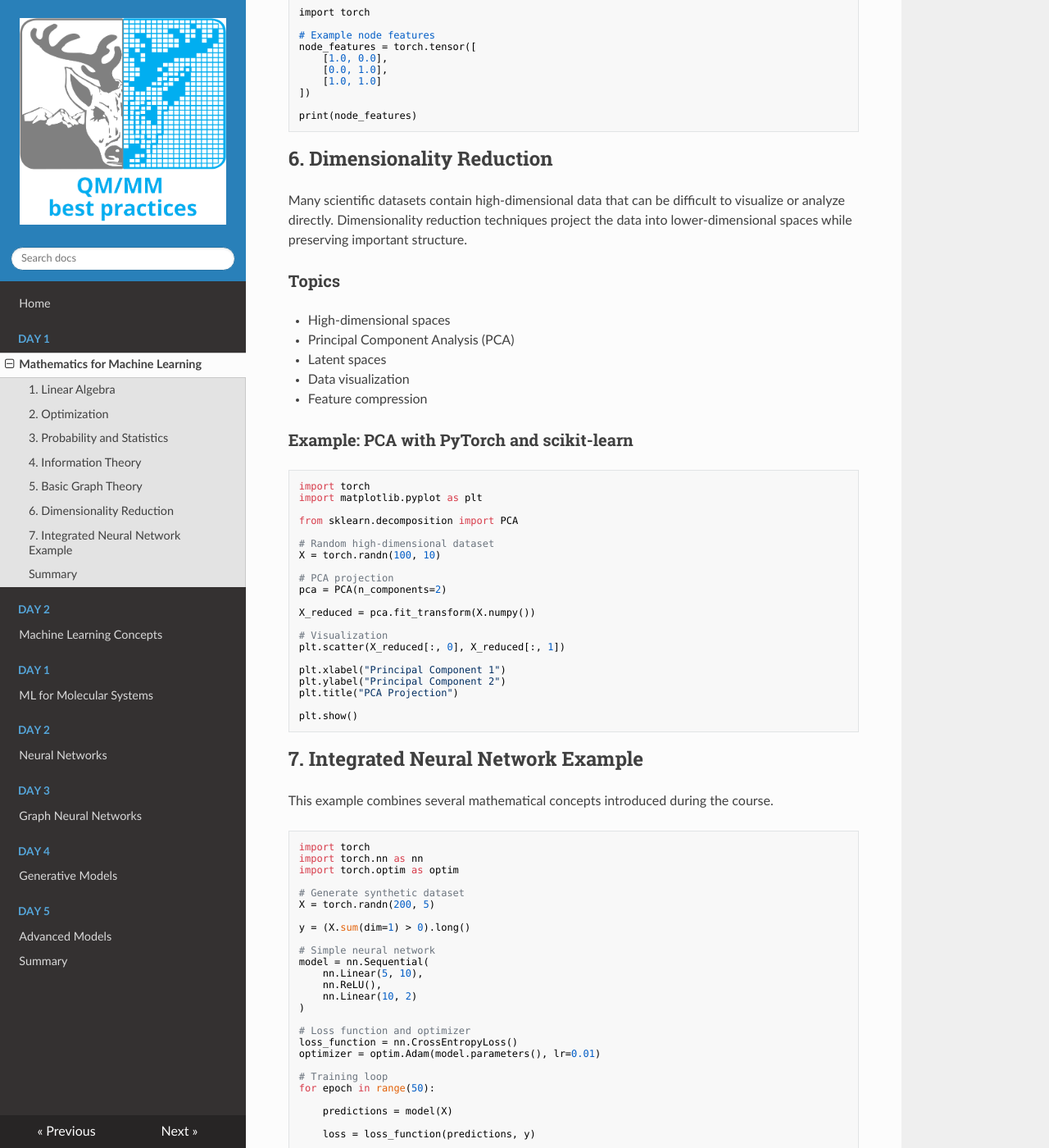
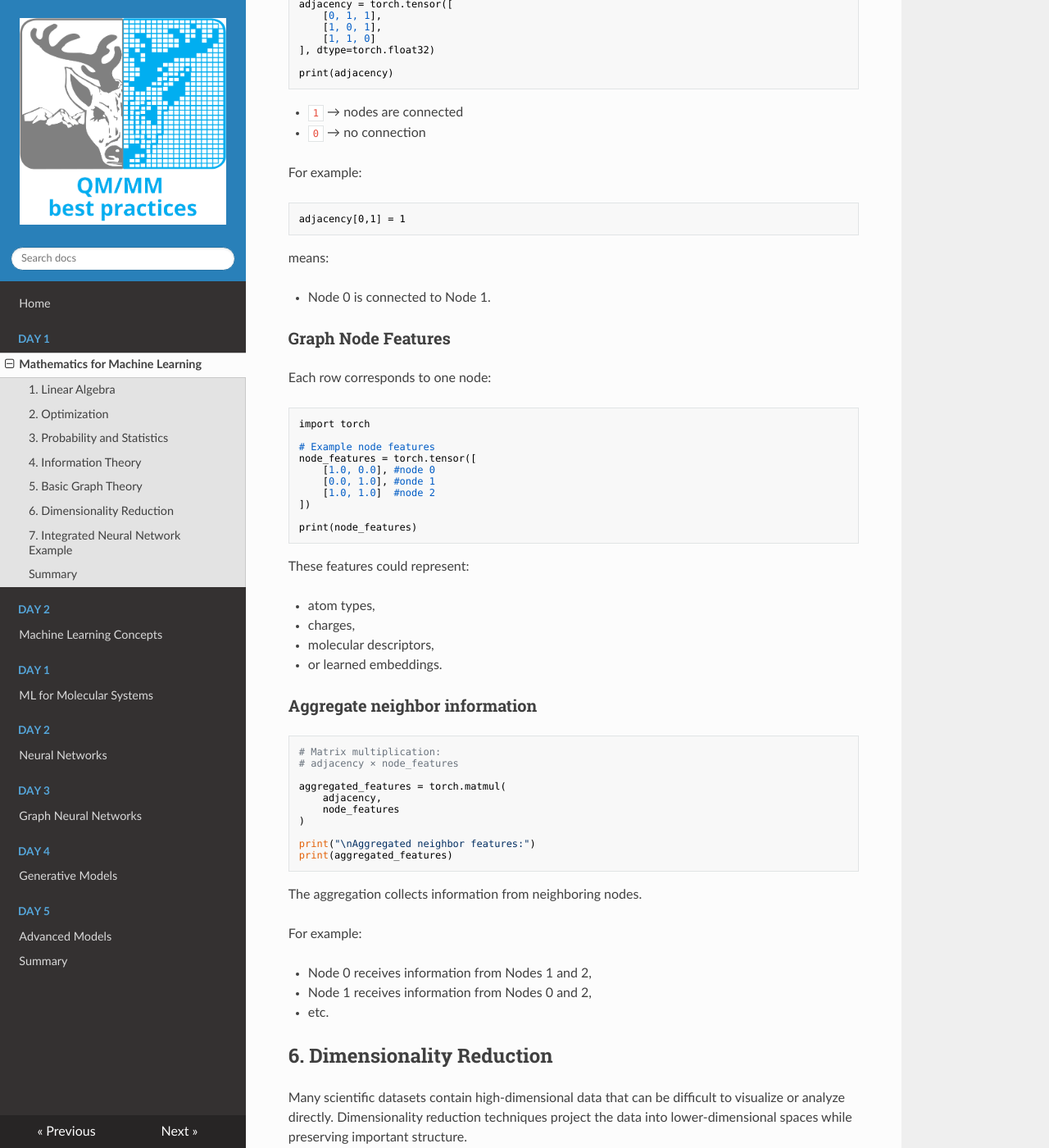
Before and after one commit to pojeda/course-mlmd, an MkDocs documentation site: the page built from docs/daym.md, in a window 1280 px wide and 1400 px high, scrolled down 4551 px. Shown: the whole window at 82% size. Built offline with MkDocs 1.6.1, drawn with Linux system fonts in a browser that asks for light colours; nearby versions of some CDN libraries; some of the changed text lies outside the part shown.

Commit message:
Introduction

````diff
--- a/docs/daym.md
+++ b/docs/daym.md
@@ -228,6 +228,16 @@ objects. In chemistry, molecules can naturally be represented as graphs.
 
 ### Example: Adjacency Matrix
 
+Suppose we have a graph with 3 nodes:
+
+```text
+Node 0 --- Node 1
+   \         /
+     Node 2
+```
+
+All nodes are connected to each other.
+
 ```python
 import torch
 
@@ -241,20 +251,66 @@ adjacency = torch.tensor([
 print(adjacency)
 ```
 
+* `1` → nodes are connected
+* `0` → no connection
+
+For example:
+
+```text
+adjacency[0,1] = 1
+```
+
+means:
+
+* Node 0 is connected to Node 1.
+
 ### Graph Node Features
+
+Each row corresponds to one node:
 
 ```python
 import torch
 
 # Example node features
 node_features = torch.tensor([
-    [1.0, 0.0],
-    [0.0, 1.0],
-    [1.0, 1.0]
+    [1.0, 0.0], #node 0
+    [0.0, 1.0], #onde 1
+    [1.0, 1.0]  #node 2
 ])
 
 print(node_features)
 ```
+
+These features could represent:
+
+* atom types,
+* charges,
+* molecular descriptors,
+* or learned embeddings.
+
+
+### Aggregate neighbor information
+
+```python
+# Matrix multiplication:
+# adjacency × node_features
+
+aggregated_features = torch.matmul(
+    adjacency,
+    node_features
+)
+
+print("\nAggregated neighbor features:")
+print(aggregated_features)
+```
+
+The aggregation collects information from neighboring nodes.
+
+For example:
+
+* Node 0 receives information from Nodes 1 and 2,
+* Node 1 receives information from Nodes 0 and 2,
+* etc.
 
 ## 6. Dimensionality Reduction
 
````
Also changed, not shown: other parts of docs/daym.md (+2 -2 lines), docs/day0.md (+1 -1 lines).
